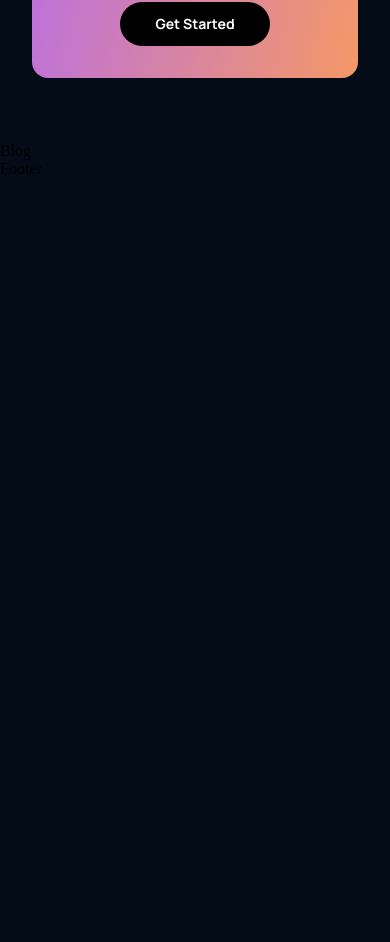
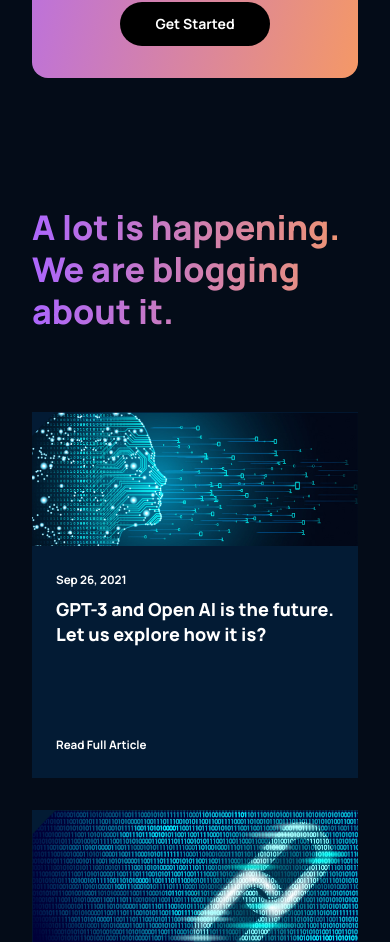
Before and after one commit to Tilio77/web-moderna-cara, a React (Create React App) app: page / in a window 390 px wide. Shown: the part 4664-5606 px from the top of the page. Before the commit the page ends 4842 px from the top, so only its background shows below. Built offline with nearby package versions, Linux system fonts and the light colour scheme.

Commit message:
Blog Finished"

```diff
--- a/src/components/article/Article.jsx
+++ b/src/components/article/Article.jsx
@@ -1,10 +1,19 @@
 import React from 'react';
 import './article.css';
 
-const Article = () => {
+const Article = ({ imgUrl, date, title }) => {
 	return (
-		<div>
-			Article
+		<div className="gpt3__blog-container_article">
+			<div className="gpt3__blog-container_article-image">
+				<img src={imgUrl} alt="Blog" />
+			</div>
+			<div className="gpt3__blog-container_article-content">
+				<div>
+					<p>{date}</p>
+					<h3>{title}</h3>
+				</div>
+				<p>Read Full Article</p>
+			</div>
 		</div>
 	)
 }
--- a/src/components/article/article.css
+++ b/src/components/article/article.css
@@ -0,0 +1,55 @@
+.gpt3__blog-container_article {
+	width: 100%;
+	height: 100%;
+	display: flex;
+	flex-direction: column;
+	background: var(--color-footer);
+}
+
+.gpt3__blog-container_article-image {
+	width: 100%;
+	height: 100%;
+	background: var(--color-footer);
+}
+
+.gpt3__blog-container_article-image img {
+	width: 100%;
+	height: 100%;
+}
+
+.gpt3__blog-container_article-content {
+	display: flex;
+	flex-direction: column;
+	justify-content: space-between;
+	padding: 1rem 1.5rem;
+	height: 100%;
+}
+
+.gpt3__blog-container_article-content p {
+	font-family: var(--font-family);
+	font-weight: bold;
+	font-size: 11.649px;
+	line-height: 35px;
+	color: #fff;
+}
+
+.gpt3__blog-container_article-content h3 {
+	font-family: var(--font-family);
+	font-weight: 800;
+	font-size: 25.11px;
+	line-height: 30px;
+	color: #fff;
+	margin-bottom: 5rem;
+	cursor: pointer;
+}
+
+.gpt3__blog-container_article-content p:last-child {
+	cursor: pointer;
+}
+
+@media screen and (max-width: 550px) {
+	.gpt3__blog-container_article-content h3 {
+		font-size: 18px;
+		line-height: 25px;
+	}
+}
--- a/src/containers/blog/Blog.jsx
+++ b/src/containers/blog/Blog.jsx
@@ -1,10 +1,25 @@
 import React from 'react';
+import { Article } from '../../components';
+import { blog01, blog02, blog03, blog04, blog05 } from './imports';
 import './blog.css';
 
 const Blog = () => {
 	return (
-		<div>
-			Blog
+		<div className="gpt3__blog section__padding" id="blog">
+			<div className="gpt3__blog-heading">
+				<h1 className="gradient__text">A lot is happening. We are blogging about it.</h1>
+			</div>
+			<div className="gpt3__blog-container">
+				<div className="gpt3__blog-container_groupA">
+					<Article imgUrl={blog01} date="Sep 26, 2021" title="GPT-3 and Open AI is the future. Let us explore how it is?" />
+				</div>
+				<div className="gpt3__blog-container_groupB">
+					<Article imgUrl={blog02} date="Sep 26, 2021" title="GPT-3 and Open AI is the future. Let us explore how it is?" />
+					<Article imgUrl={blog03} date="Sep 26, 2021" title="GPT-3 and Open AI is the future. Let us explore how it is?" />
+					<Article imgUrl={blog04} date="Sep 26, 2021" title="GPT-3 and Open AI is the future. Let us explore how it is?" />
+					<Article imgUrl={blog05} date="Sep 26, 2021" title="GPT-3 and Open AI is the future. Let us explore how it is?" />
+				</div>
+			</div>
 		</div>
 	)
 }
--- a/src/containers/blog/blog.css
+++ b/src/containers/blog/blog.css
@@ -0,0 +1,155 @@
+.gpt3__blog {
+    display: flex;
+    flex-direction: column;
+}
+
+.gpt3__blog-heading {
+    width: 100%;
+    text-align: left;
+
+    margin-bottom: 5rem;
+}
+
+.gpt3__blog-heading h1 {
+    font-size: 62px;
+    line-height: 75px;
+    font-family: var(--font-family);
+    font-weight: 800;
+}
+
+.gpt3__blog-container {
+    display: flex;
+    flex-direction: row;
+}
+
+.gpt3__blog-container_groupA {
+    flex: 0.75;
+    margin-right: 2rem;
+}
+
+.gpt3__blog-container_groupB {
+    flex: 1;
+
+    display:grid;
+    grid-template-columns: repeat(2, 1fr);
+    grid-gap: 2rem;
+}
+
+@media screen and (max-width: 990px) {
+    .gpt3__blog-container {
+        flex-direction: column-reverse;
+    }
+
+
+    .gpt3__blog-container_groupA {
+        margin: 2rem 0;
+    }
+
+    .gpt3__blog-container_groupA .gpt3__blog-container_article  {
+       width: 48%;
+    }
+
+    .gpt3__blog-container_groupA .gpt3__blog-container_article-image {
+        height: 250px;
+    }
+}
+
+@media screen and (max-width: 700px) {
+    .gpt3__blog-container_groupB {
+        grid-template-columns: repeat(1, 1fr);
+    }
+
+    .gpt3__blog-container_groupA .gpt3__blog-container_article  {
+       width: 100%;
+    }
+
+    .gpt3__blog-heading h1 {
+        font-size: 46px;
+        line-height: 52px;
+    }
+}
+
+@media screen and (max-width: 550px) {
+    .gpt3__blog-heading h1 {
+        font-size: 34px;
+        line-height: 42px;
+    }
+
+}.gpt3__blog {
+    display: flex;
+    flex-direction: column;
+}
+
+.gpt3__blog-heading {
+    width: 100%;
+    text-align: left;
+
+    margin-bottom: 5rem;
+}
+
+.gpt3__blog-heading h1 {
+    font-size: 62px;
+    line-height: 75px;
+    font-family: var(--font-family);
+    font-weight: 800;
+}
+
+.gpt3__blog-container {
+    display: flex;
+    flex-direction: row;
+}
+
+.gpt3__blog-container_groupA {
+    flex: 0.75;
+    margin-right: 2rem;
+}
+
+.gpt3__blog-container_groupB {
+    flex: 1;
+
+    display:grid;
+    grid-template-columns: repeat(2, 1fr);
+    grid-gap: 2rem;
+}
+
+@media screen and (max-width: 990px) {
+    .gpt3__blog-container {
+        flex-direction: column-reverse;
+    }
+
+
+    .gpt3__blog-container_groupA {
+        margin: 2rem 0;
+    }
+
+    .gpt3__blog-container_groupA .gpt3__blog-container_article  {
+       width: 48%;
+    }
+
+    .gpt3__blog-container_groupA .gpt3__blog-container_article-image {
+        height: 250px;
+    }
+}
+
+@media screen and (max-width: 700px) {
+    .gpt3__blog-container_groupB {
+        grid-template-columns: repeat(1, 1fr);
+    }
+
+    .gpt3__blog-container_groupA .gpt3__blog-container_article  {
+       width: 100%;
+    }
+
+    .gpt3__blog-heading h1 {
+        font-size: 46px;
+        line-height: 52px;
+    }
+}
+
+@media screen and (max-width: 550px) {
+    .gpt3__blog-heading h1 {
+        font-size: 34px;
+        line-height: 42px;
+    }
+
+}
--- /dev/null
+++ b/src/containers/blog/imports.js
@@ -0,0 +1,13 @@
+import blog01 from '../../assets/blog01.png';
+import blog02 from '../../assets/blog02.png';
+import blog03 from '../../assets/blog03.png';
+import blog04 from '../../assets/blog04.png';
+import blog05 from '../../assets/blog05.png';
+
+export {
+	blog01,
+	blog02,
+	blog03,
+	blog04,
+	blog05
+}
```
